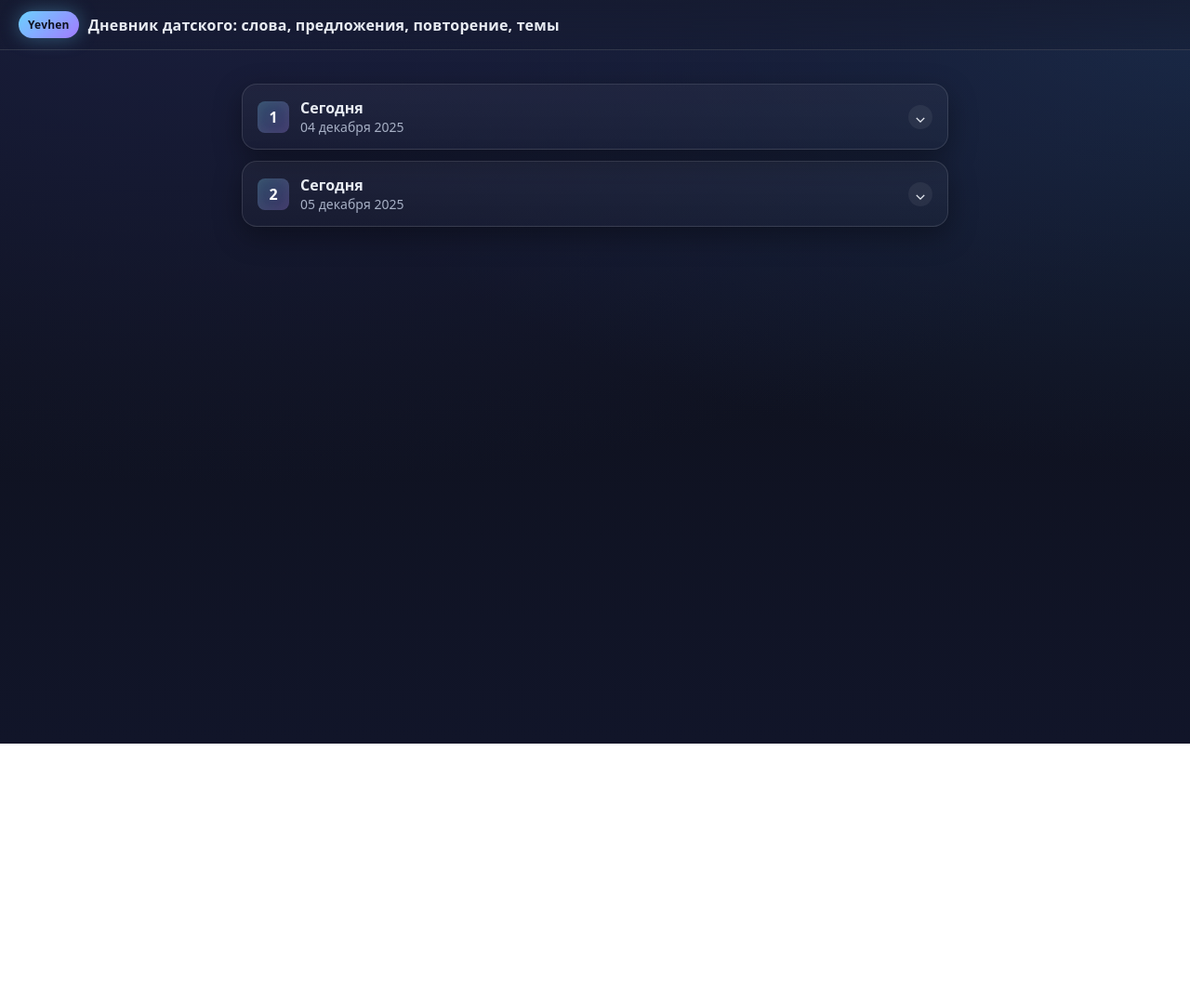
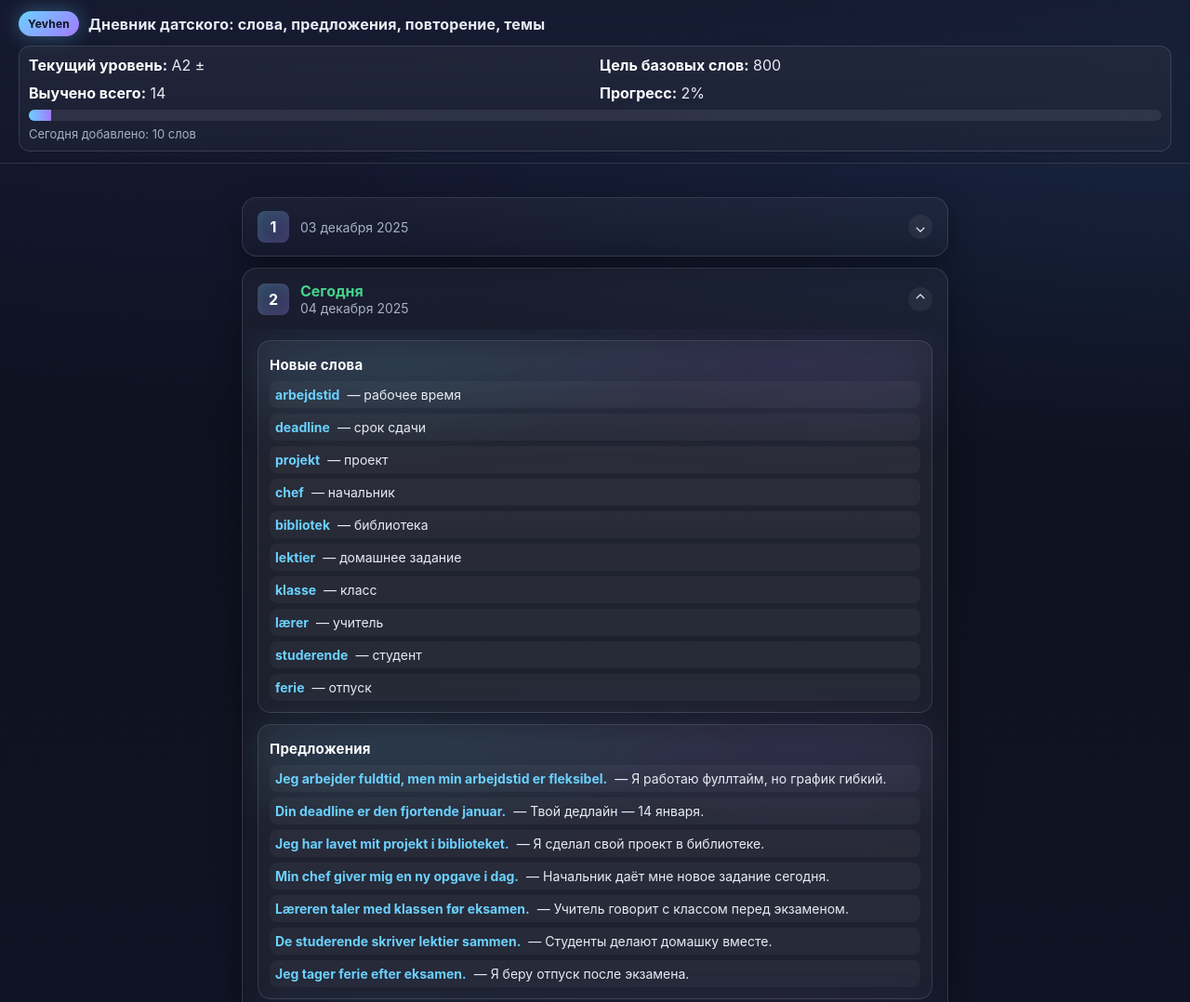
Before and after one commit to suspectobjection/Yevhen, a plain HTML site: page index.html in a window 1280 px wide. Shown: the top 1078 px of the page at 93% size. Before the commit the page ends 800 px from the top, so only its background shows below. Drawn offline with Linux system fonts and the light colour scheme.

Commit message:
Update index.html

```diff
--- a/index.html
+++ b/index.html
@@ -6,19 +6,12 @@
   <title>Yevhen — Дневник датского</title>
   <style>
     :root{
-      --bg:#0f1220;
-      --card:#151a2e;
-      --accent:#6bd1ff;
-      --accent2:#a27bff;
-      --text:#e8ecf3;
-      --muted:#a7b0c5;
-      --glass:rgba(255,255,255,0.05);
-      --border:rgba(255,255,255,0.12);
+      --bg:#0f1220; --card:#151a2e; --accent:#6bd1ff; --accent2:#a27bff;
+      --text:#e8ecf3; --muted:#a7b0c5; --border:rgba(255,255,255,0.12);
+      --ok:#44d48a; --warn:#ffcc66;
     }
-    /* Фон с мягким переливом */
     body{
-      margin:0;
-      font-family:system-ui,-apple-system,Segoe UI,Roboto,Inter,Arial,sans-serif;
+      margin:0; font-family:Inter, system-ui, -apple-system, Segoe UI, Roboto, Arial, sans-serif;
       color:var(--text);
       background:
         radial-gradient(1200px 600px at 20% -10%, #1b2040, transparent),
@@ -26,147 +19,94 @@
         linear-gradient(180deg, #0d1020, #0f1220 50%, #111529);
       min-height:100vh;
     }
-    /* Глоу-градиентная лента сверху */
-    .glow {
-      position: fixed; inset: -200px;
+    .glow { position: fixed; inset: -200px;
       background: radial-gradient(700px 300px at 30% -20%, rgba(107,209,255,0.25), transparent),
                   radial-gradient(700px 300px at 80% -20%, rgba(162,123,255,0.25), transparent);
-      filter: blur(50px);
-      pointer-events:none;
-      z-index:0;
+      filter: blur(50px); pointer-events:none; z-index:0;
       animation: flow 12s infinite alternate ease-in-out;
     }
-    @keyframes flow {
-      0% {transform: translateY(0) scale(1);}
-      100% {transform: translateY(10px) scale(1.02);}
+    @keyframes flow { 0%{transform:translateY(0) scale(1);} 100%{transform:translateY(10px) scale(1.02);} }
+
+    .wrap{ position:relative; z-index:1; padding:20px; max-width:760px; margin:0 auto; }
+    .header { position:sticky; top:0; z-index:5; backdrop-filter: blur(10px);
+      background: linear-gradient(180deg, rgba(21,26,46,0.7), rgba(21,26,46,0.35));
+      border-bottom:1px solid var(--border); padding:12px 20px;
     }
-
-    /* Контейнер */
-    .wrap{
-      position:relative;
-      z-index:1;
-      padding:20px;
-      max-width:760px;
-      margin:0 auto;
-    }
-
-    /* Хедер с стеклянным блюром */
-    .header {
-      position:sticky; top:0; z-index:5;
-      backdrop-filter: blur(10px);
-      background: linear-gradient(180deg, rgba(21,26,46,0.7), rgba(21,26,46,0.35));
-      border-bottom:1px solid var(--border);
-      padding:12px 20px;
-    }
-    .title {
-      display:flex; align-items:center; gap:10px;
-      font-weight:700; letter-spacing:0.2px;
-    }
-    .badge {
-      background: linear-gradient(135deg, var(--accent), var(--accent2));
-      color:#0f1220; font-weight:700; font-size:12px;
-      padding:6px 10px; border-radius:999px;
+    .title { display:flex; align-items:center; gap:10px; font-weight:700; letter-spacing:0.2px; }
+    .badge { background: linear-gradient(135deg, var(--accent), var(--accent2)); color:#0f1220;
+      font-weight:700; font-size:12px; padding:6px 10px; border-radius:999px;
       box-shadow: 0 0 20px rgba(107,209,255,0.35);
     }
 
-    /* Панель дней (кнопки-аккордеоны) */
-    .days {
-      display:flex; flex-direction:column; gap:12px; margin-top:16px;
+    /* Статистика */
+    .stats {
+      margin-top:10px; display:grid; gap:10px;
+      grid-template-columns: 1fr;
     }
-    .day {
+    .stat-card{
       border:1px solid var(--border);
+      background: linear-gradient(180deg, rgba(255,255,255,0.05), rgba(255,255,255,0.03));
+      border-radius:12px; padding:10px; backdrop-filter: blur(8px);
+    }
+    .stat-grid{
+      display:grid; grid-template-columns: 1fr 1fr; gap:10px;
+    }
+    .stat-item b{ color:#fff; }
+    .progress{
+      margin-top:8px; height:12px; border-radius:999px;
+      background: rgba(255,255,255,0.08); overflow:hidden;
+    }
+    .progress > div{
+      height:100%; width:0%; background: linear-gradient(90deg, var(--accent), var(--accent2));
+      transition: width .4s ease;
+    }
+    .today-delta{
+      color:var(--muted); font-size:13px; margin-top:6px;
+    }
+
+    /* Дни */
+    .days { display:flex; flex-direction:column; gap:12px; margin-top:16px; }
+    .day { border:1px solid var(--border);
       background: linear-gradient(180deg, rgba(255,255,255,0.04), rgba(255,255,255,0.02));
-      border-radius:16px; overflow:hidden;
-      box-shadow: 0 10px 30px rgba(0,0,0,0.35);
+      border-radius:16px; overflow:hidden; box-shadow: 0 10px 30px rgba(0,0,0,0.35);
     }
-    .day-header{
-      display:flex; justify-content:space-between; align-items:center;
-      padding:14px 16px;
-      cursor:pointer; user-select:none;
-    }
+    .day-header{ display:flex; justify-content:space-between; align-items:center; padding:14px 16px; cursor:pointer; user-select:none; }
     .day-left{ display:flex; align-items:center; gap:12px; }
-    .day-num{
-      width:34px; height:34px;
-      display:flex; align-items:center; justify-content:center;
-      border-radius:8px;
+    .day-num{ width:34px; height:34px; display:flex; align-items:center; justify-content:center; border-radius:8px;
       background: linear-gradient(135deg, rgba(107,209,255,0.25), rgba(162,123,255,0.25));
-      color:#fff; font-weight:700;
-      box-shadow: inset 0 0 12px rgba(255,255,255,0.08);
-      backdrop-filter: blur(6px);
+      color:#fff; font-weight:700; box-shadow: inset 0 0 12px rgba(255,255,255,0.08); backdrop-filter: blur(6px);
     }
     .day-date{ color:var(--muted); font-size:14px; }
-    .chev{
-      width:26px; height:26px; border-radius:999px;
-      display:grid; place-items:center;
-      background: rgba(255,255,255,0.06);
-      transition: transform .25s ease;
-    }
+    .label-today{ color:var(--ok); font-weight:700; margin-right:8px; }
+    .chev{ width:26px; height:26px; border-radius:999px; display:grid; place-items:center; background: rgba(255,255,255,0.06); transition: transform .25s ease; }
     .day.open .chev{ transform: rotate(180deg); }
-
-    /* Контент дня */
-    .day-body{
-      max-height:0; overflow:hidden;
-      transition: max-height .35s ease;
-    }
-    .day.open .day-body{ max-height: 1000px; }
+    .day-body{ max-height:0; overflow:hidden; transition: max-height .35s ease; }
+    .day.open .day-body{ max-height: 1200px; }
 
     /* Ряд секций: слова → предложения → повторение → темы */
-    .row{
-      display:grid; grid-template-columns:1fr; gap:12px; padding:12px 16px 18px;
+    .row{ display:grid; grid-template-columns:1fr; gap:12px; padding:12px 16px 18px; }
+    @media (min-width: 560px){ .row{ grid-template-columns:1fr; } } /* одна колонка — удобно на телефоне */
+
+    .card{ position:relative; border:1px solid var(--border);
+      background: linear-gradient(180deg, rgba(255,255,255,0.05), rgba(255,255,255,0.03));
+      border-radius:14px; padding:12px; backdrop-filter: blur(8px);
     }
-    @media (min-width: 560px){
-      .row{ grid-template-columns: 1fr; } /* оставляем одну колонку для удобства на телефоне */
-    }
-
-    .card{
-      position:relative;
-      border:1px solid var(--border);
-      background: linear-gradient(180deg, rgba(255,255,255,0.05), rgba(255,255,255,0.03));
-      border-radius:14px; padding:12px;
-      backdrop-filter: blur(8px);
-    }
-    .card::before{
-      content:"";
-      position:absolute; inset:-1px;
-      border-radius:14px;
+    .card::before{ content:""; position:absolute; inset:-1px; border-radius:14px;
       background: radial-gradient(400px 120px at 20% 0%, rgba(107,209,255,0.18), transparent),
                   radial-gradient(400px 120px at 80% 0%, rgba(162,123,255,0.16), transparent);
-      filter: blur(20px);
-      z-index:-1;
+      filter: blur(20px); z-index:-1;
     }
-    .card h3{
-      margin:4px 0 8px; font-size:15px; color:#fff; letter-spacing:0.2px;
-    }
-    .list{
-      display:flex; flex-direction:column; gap:6px;
-      font-size:14px; color:var(--text);
-    }
-    .item{
-      display:flex; align-items:baseline; gap:8px;
-      padding:6px; border-radius:8px;
-      background: rgba(255,255,255,0.04);
-    }
-    .tag{
-      font-weight:700; color:var(--accent);
-    }
+    .card h3{ margin:4px 0 8px; font-size:15px; color:#fff; letter-spacing:0.2px; }
+    .list{ display:flex; flex-direction:column; gap:6px; font-size:14px; color:var(--text); }
+    .item{ display:flex; align-items:baseline; gap:8px; padding:6px; border-radius:8px; background: rgba(255,255,255,0.04); }
+    .tag{ font-weight:700; color:var(--accent); }
     .muted{ color:var(--muted); font-size:13px; }
+    .day.open .card{ animation: pop .25s ease both; }
+    @keyframes pop { from{transform:translateY(6px); opacity:0;} to{transform:translateY(0); opacity:1;} }
 
-    /* Микроанимации при раскрытии */
-    .day.open .card{ animation: pop .25s ease both; }
-    @keyframes pop {
-      from { transform: translateY(6px); opacity: 0; }
-      to   { transform: translateY(0);   opacity: 1; }
-    }
-
-    /* Кнопка добавления (будущее расширение) */
-    .actions {
-      display:flex; gap:10px; padding:10px 16px 18px;
-    }
-    .btn {
-      background: linear-gradient(135deg, var(--accent), var(--accent2));
-      color:#0f1220; border:none; border-radius:10px;
-      padding:10px 12px; font-weight:700; cursor:pointer;
-      box-shadow: 0 12px 24px rgba(107,209,255,0.35);
+    .actions { display:flex; gap:10px; padding:10px 16px 18px; }
+    .btn { background: linear-gradient(135deg, var(--accent), var(--accent2)); color:#0f1220; border:none; border-radius:10px;
+      padding:10px 12px; font-weight:700; cursor:pointer; box-shadow: 0 12px 24px rgba(107,209,255,0.35);
     }
     .btn:active { transform: translateY(1px); }
   </style>
@@ -179,25 +119,38 @@
       <div class="badge">Yevhen</div>
       <div>Дневник датского: слова, предложения, повторение, темы</div>
     </div>
+
+    <!-- Панель статистики -->
+    <div class="stats">
+      <div class="stat-card">
+        <div class="stat-grid">
+          <div class="stat-item"><b>Текущий уровень:</b> <span id="level">A2 ±</span></div>
+          <div class="stat-item"><b>Цель базовых слов:</b> <span id="goal">800</span></div>
+          <div class="stat-item"><b>Выучено всего:</b> <span id="learned">0</span></div>
+          <div class="stat-item"><b>Прогресс:</b> <span id="progress-label">0%</span></div>
+        </div>
+        <div class="progress"><div id="progress-bar"></div></div>
+        <div class="today-delta" id="today-delta">Сегодня добавлено: 0 слов</div>
+      </div>
+    </div>
   </div>
 
   <div class="wrap">
     <div class="days" id="days">
-        <!-- День 1 -->
+
+      <!-- День 1 (пример прошлого дня; НЕ "Сегодня") -->
       <div class="day">
         <div class="day-header">
           <div class="day-left">
             <div class="day-num">1</div>
             <div>
-                <div><strong>Сегодня</strong></div>
-                <div class="day-date">04 декабря 2025</div>
+              <div class="day-date">03 декабря 2025</div>
             </div>
           </div>
           <div class="chev">⌄</div>
         </div>
         <div class="day-body">
           <div class="row">
-              <!-- Новые слова -->
             <div class="card">
               <h3>Новые слова</h3>
               <div class="list">
@@ -207,7 +160,6 @@
                 <div class="item"><span class="tag">opgave</span> — задание</div>
               </div>
             </div>
-              <!-- Предложения -->
             <div class="card">
               <h3>Предложения</h3>
               <div class="list">
@@ -216,7 +168,6 @@
                 <div class="item"><span class="tag">Jeg har en eksamen i morgen.</span> — У меня завтра экзамен.</div>
               </div>
             </div>
-              <!-- Повторение -->
             <div class="card">
               <h3>Повторение</h3>
               <div class="list">
@@ -224,7 +175,6 @@
                 <div class="item"><span class="tag">karakter</span> — оценка</div>
               </div>
             </div>
-              <!-- Темы -->
             <div class="card">
               <h3>Темы</h3>
               <div class="list">
@@ -239,14 +189,161 @@
         </div>
       </div>
 
-        <!-- День 2 (пример пустого дня для шаблона) -->
-        <div class="day">
+      <!-- День 2 — автоматически станет "Сегодня" -->
+      <div class="day open">
         <div class="day-header">
           <div class="day-left">
             <div class="day-num">2</div>
             <div>
-                <div><strong>Сегодня</strong></div>
-                <div class="day-date">05 декабря 2025</div>
+              <div class="label-today" id="today-label">Сегодня</div>
+              <div class="day-date">04 декабря 2025</div>
+            </div>
+          </div>
+          <div class="chev">⌄</div>
+        </div>
+        <div class="day-body">
+          <div class="row">
+            <!-- Новые слова (10 штук) -->
+            <div class="card">
+              <h3>Новые слова</h3>
+              <div class="list">
+                <div class="item"><span class="tag">arbejdstid</span> — рабочее время</div>
+                <div class="item"><span class="tag">deadline</span> — срок сдачи</div>
+                <div class="item"><span class="tag">projekt</span> — проект</div>
+                <div class="item"><span class="tag">chef</span> — начальник</div>
+                <div class="item"><span class="tag">bibliotek</span> — библиотека</div>
+                <div class="item"><span class="tag">lektier</span> — домашнее задание</div>
+                <div class="item"><span class="tag">klasse</span> — класс</div>
+                <div class="item"><span class="tag">lærer</span> — учитель</div>
+                <div class="item"><span class="tag">studerende</span> — студент</div>
+                <div class="item"><span class="tag">ferie</span> — отпуск</div>
+              </div>
+            </div>
+
+            <!-- Предложения -->
+            <div class="card">
+              <h3>Предложения</h3>
+              <div class="list">
+                <div class="item"><span class="tag">Jeg arbejder fuldtid, men min arbejdstid er fleksibel.</span> — Я работаю фуллтайм, но график гибкий.</div>
+                <div class="item"><span class="tag">Din deadline er den fjortende januar.</span> — Твой дедлайн — 14 января.</div>
+                <div class="item"><span class="tag">Jeg har lavet mit projekt i biblioteket.</span> — Я сделал свой проект в библиотеке.</div>
+                <div class="item"><span class="tag">Min chef giver mig en ny opgave i dag.</span> — Начальник даёт мне новое задание сегодня.</div>
+                <div class="item"><span class="tag">Læreren taler med klassen før eksamen.</span> — Учитель говорит с классом перед экзаменом.</div>
+                <div class="item"><span class="tag">De studerende skriver lektier sammen.</span> — Студенты делают домашку вместе.</div>
+                <div class="item"><span class="tag">Jeg tager ferie efter eksamen.</span> — Я беру отпуск после экзамена.</div>
+              </div>
+            </div>
+
+            <!-- Повторение -->
+            <div class="card">
+              <h3>Повторение</h3>
+              <div class="list">
+                <div class="item"><span class="tag">universitet</span> — университет</div>
+                <div class="item"><span class="tag">eksamen</span> — экзамен</div>
+                <div class="item"><span class="tag">opgave</span> — задание</div>
+              </div>
+            </div>
+
+            <!-- Темы -->
+            <div class="card">
+              <h3>Темы</h3>
+              <div class="list">
+                <div class="item"><span class="tag">Arbejde og projekter</span> — работа и проекты</div>
+                <div class="item"><span class="tag">Skole og eksamen</span> — школа и экзамен</div>
+              </div>
+            </div>
+          </div>
+          <div class="actions">
+            <button class="btn" onclick="addDay()">Добавить следующий день</button>
+          </div>
+        </div>
+      </div>
+
+    </div>
+  </div>
+
+  <script>
+    // Настройки цели слов
+    const TOTAL_GOAL = 800; // цель базовых слов (можешь поменять)
+    const LEVEL = "A2 ±";
+
+    // Форматирование даты RU
+    function formatRuDate(d){
+      const months = ["января","февраля","марта","апреля","мая","июня","июля","августа","сентября","октября","ноября","декабря"];
+      return `${String(d.getDate()).padStart(2,'0')} ${months[d.getMonth()]} ${d.getFullYear()}`;
+    }
+
+    // Аккордеон: раскрытие/закрытие дней
+    document.querySelectorAll('.day').forEach(day=>{
+      const header = day.querySelector('.day-header');
+      header.addEventListener('click', ()=> day.classList.toggle('open'));
+    });
+
+    // Пометить последний день как "Сегодня" и поставить текущую дату
+    function markToday(){
+      const days = Array.from(document.querySelectorAll('.day'));
+      days.forEach(d=>{
+        const label = d.querySelector('.label-today');
+        if(label){ label.remove(); } // убрать старые "Сегодня"
+      });
+      const last = days[days.length-1];
+      const info = last.querySelector('.day-left > div:nth-child(2)');
+      // добавить метку "Сегодня"
+      const todayLabel = document.createElement('div');
+      todayLabel.className = 'label-today';
+      todayLabel.textContent = 'Сегодня';
+      info.prepend(todayLabel);
+      // поставить текущую дату
+      const dateEl = last.querySelector('.day-date');
+      dateEl.textContent = formatRuDate(new Date());
+    }
+
+    // Подсчёт слов (суммарно по всем "Новые слова")
+    function countLearnedWords(){
+      const wordLists = document.querySelectorAll('.card h3');
+      let learned = 0;
+      let todayAdded = 0;
+      const days = Array.from(document.querySelectorAll('.day'));
+      const last = days[days.length-1];
+
+      wordLists.forEach(h3=>{
+        if(h3.textContent.trim().toLowerCase() === 'новые слова'){
+          const list = h3.parentElement.querySelector('.list');
+          const items = list ? list.querySelectorAll('.item') : [];
+          learned += items.length;
+          if(h3.parentElement.closest('.day') === last){
+            todayAdded = items.length;
+          }
+        }
+      });
+      return { learned, todayAdded };
+    }
+
+    // Обновить статистику
+    function updateStats(){
+      const { learned, todayAdded } = countLearnedWords();
+      const progress = Math.min(100, Math.round((learned / TOTAL_GOAL) * 100));
+
+      document.getElementById('level').textContent = LEVEL;
+      document.getElementById('goal').textContent = TOTAL_GOAL;
+      document.getElementById('learned').textContent = learned;
+      document.getElementById('progress-label').textContent = progress + '%';
+      document.getElementById('progress-bar').style.width = progress + '%';
+      document.getElementById('today-delta').textContent = `Сегодня добавлено: ${todayAdded} слов`;
+    }
+
+    // Добавление нового дня (число по порядку)
+    function addDay(){
+      const daysWrap = document.getElementById('days');
+      const count = daysWrap.querySelectorAll('.day').length + 1;
+      const day = document.createElement('div');
+      day.className = 'day';
+      day.innerHTML = `
+        <div class="day-header">
+          <div class="day-left">
+            <div class="day-num">${count}</div>
+            <div>
+              <div class="day-date">Добавь дату…</div>
             </div>
           </div>
           <div class="chev">⌄</div>
@@ -256,19 +353,19 @@
             <div class="card">
               <h3>Новые слова</h3>
               <div class="list muted">
-                  <div class="item">Добавь новые слова…</div>
+                <div class="item">Добавь 10 новых слов…</div>
               </div>
             </div>
             <div class="card">
               <h3>Предложения</h3>
               <div class="list muted">
-                  <div class="item">Напиши 2–3 предложения…</div>
+                <div class="item">Напиши 3–5 предложений из слов дня…</div>
               </div>
             </div>
             <div class="card">
               <h3>Повторение</h3>
               <div class="list muted">
-                  <div class="item">Укажи, что повторял…</div>
+                <div class="item">Что повторял сегодня…</div>
               </div>
             </div>
             <div class="card">
@@ -282,76 +379,18 @@
             <button class="btn" onclick="addDay()">Добавить следующий день</button>
           </div>
         </div>
-        </div>
-      </div>
-    </div>
-
-  <script>
-    // Аккордеон: раскрытие/закрытие дней
-    document.querySelectorAll('.day').forEach(day=>{
-      const header = day.querySelector('.day-header');
-      header.addEventListener('click', ()=>{
-        day.classList.toggle('open');
-      });
-    });
-
-    // Добавление нового дня (число по порядку)
-    function addDay(){
-      const daysWrap = document.getElementById('days');
-      const count = daysWrap.querySelectorAll('.day').length + 1;
-      const day = document.createElement('div');
-      day.className = 'day';
-      day.innerHTML = `
-        <div class="day-header">
-          <div class="day-left">
-            <div class="day-num">${count}</div>
-            <div>
-              <div><strong>Сегодня</strong></div>
-              <div class="day-date">Добавь дату…</div>
-            </div>
-          </div>
-          <div class="chev">⌄</div>
-        </div>
-        <div class="day-body">
-          <div class="row">
-            <div class="card">
-              <h3>Новые слова</h3>
-              <div class="list muted">
-                <div class="item">universitet — университет</div>
-              </div>
-            </div>
-            <div class="card">
-              <h3>Предложения</h3>
-              <div class="list muted">
-                <div class="item">Jeg studerer på universitetet.</div>
-              </div>
-            </div>
-            <div class="card">
-              <h3>Повторение</h3>
-              <div class="list muted">
-                <div class="item">Добавь, что повторял…</div>
-              </div>
-            </div>
-            <div class="card">
-              <h3>Темы</h3>
-              <div class="list muted">
-                <div class="item">Добавь темы дня…</div>
-              </div>
-            </div>
-          </div>
-          <div class="actions">
-            <button class="btn" onclick="addDay()">Добавить следующий день</button>
-          </div>
-        </div>
       `;
       daysWrap.appendChild(day);
-      // подключаем аккордеон к новому дню
       day.querySelector('.day-header').addEventListener('click', ()=> day.classList.toggle('open'));
-      // автоматически раскрыть созданный день
       day.classList.add('open');
-      // проскроллить к нему
       day.scrollIntoView({behavior:'smooth', block:'start'});
+      markToday();
+      updateStats();
     }
+
+    // Инициализация
+    markToday();
+    updateStats();
   </script>
 </body>
 </html>
```
Lines whose indentation alone changed are shown as unchanged.
